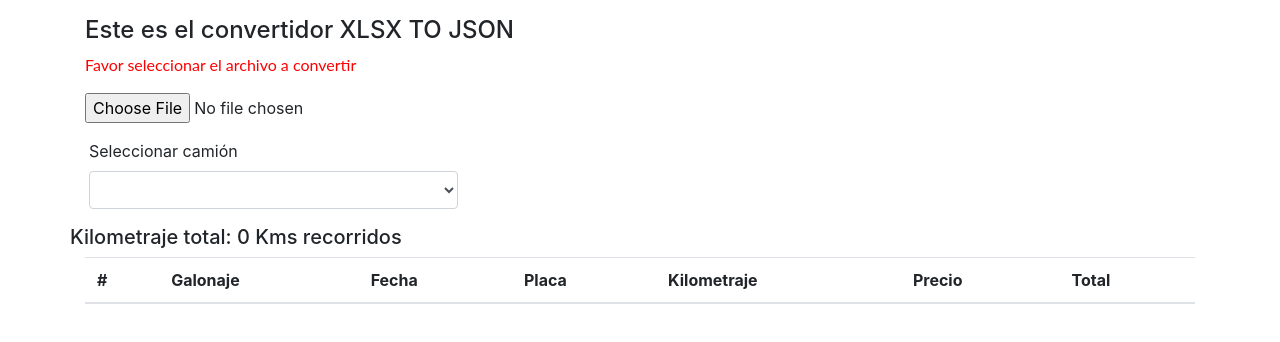
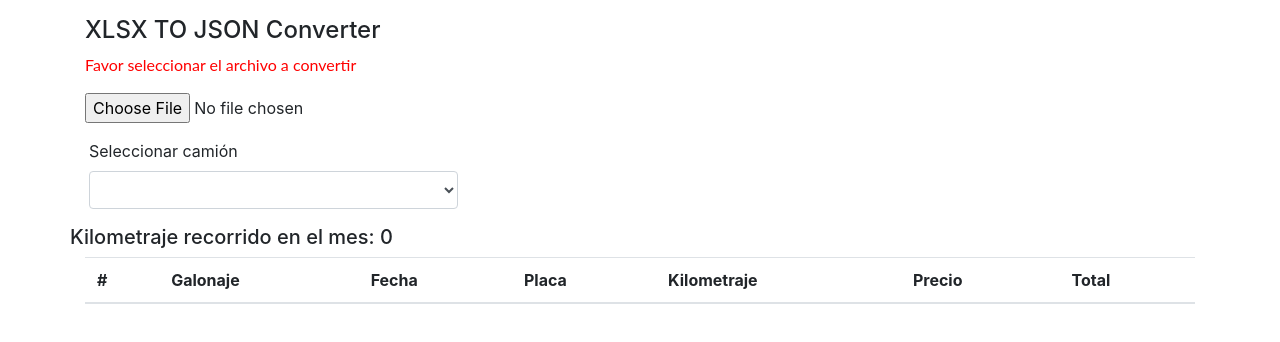
Before and after one commit to Jbenjaruiz/xlsx-to-json-shrqq3, an Angular app: page / in a window 1280 px wide. Shown: the top 342 px of the page. Built offline with nearby package versions, Linux system fonts and the light colour scheme.

Commit message:
2 files modified

```diff
--- a/src/app/app.component.html
+++ b/src/app/app.component.html
@@ -20,7 +20,7 @@
 
   <div class="row">
     <h5>
-      Kilometraje total: {{totalKms}}
+      Kilometraje recorrido en el mes: {{totalKms}}
     </h5>
 
   </div>
--- a/src/app/app.component.ts
+++ b/src/app/app.component.ts
@@ -7,7 +7,7 @@ import * as XLSX from "xlsx";
   styleUrls: ["./app.component.css"]
 })
 export class AppComponent {
-  name = "Este es el convertidor XLSX TO JSON ";
+  name = " XLSX TO JSON Converter";
   willDownload = false;
   listado: any[] = [];
   allItems: any[] = [];
@@ -15,7 +15,7 @@ export class AppComponent {
   cargasXCamion: any[] = [];
   camiones: any[] = [];
   placa: String;
-  totalKms: String = "0 Kms recorridos ";
+  totalKms: number = 0;
   constructor() {}
 
   onFileChange(ev) {
@@ -35,11 +35,7 @@ export class AppComponent {
       this.listado = jsonData["Fac. Enero 2021"];
       this.allItems = jsonData["Fac. Enero 2021"];
       const dataString = JSON.stringify(jsonData);
-      /*  document.getElementById("output").innerHTML = dataString
-        .slice(0, 300)
-        .concat("..."); */
       this.setDownload(dataString);
-      //this.generarCalculo("C913BQF");
       this.getTruckList();
     };
     reader.readAsBinaryString(file);
@@ -53,21 +49,48 @@ export class AppComponent {
     });
   }
 
+  /* TOTAL : " Q239.26 "
+FECHA: "21-Jan"
+GALONAJE: "13.680"
+KILOMETRAJE: "51315"
+No. VALE: "8075"
+PLACA: "C428BSM"
+PRECIO: "17.49" */
+
   generarCalculo() {
-    console.log("generar calculo por camion");
+    //console.log("generar calculo por camion");
     this.cargasXCamion = [];
     this.allItems.forEach(item => {
-      /* if (!this.camiones.includes(item["PLACA"])) {
-        this.camiones.push(item["PLACA"]);
-      } */
       if (this.placa == item["PLACA"]) {
         this.cargasXCamion.push(item);
-
-        console.log("camion:", item);
       }
     });
-    console.log("camiones:", this.camiones);
+    console.log("items:", this.cargasXCamion);
     this.listado = this.cargasXCamion;
+    this.calcularKilometraje(this.cargasXCamion);
+    this.calcularGalonaje(this.cargasXCamion);
+  }
+
+  calcularKilometraje(items: any) {
+    let maxKm: number;
+    let minKm: number;
+    let kilometros: any[] = [];
+    items.forEach(element => {
+      kilometros.push(element["KILOMETRAJE"]);
+    });
+    maxKm = Math.max(...kilometros);
+    minKm = Math.min(...kilometros);
+    this.totalKms = maxKm - minKm;
+  }
+
+  calcularGalonaje(items) {
+    let totalGalones: number = 0.0;
+    let galones: any[] = [];
+    items.forEach(element => {
+      totalGalones = totalGalones + parseFloat(element["GALONAJE"]);
+    });
+
+    console.log("total galones", totalGalones);
   }
 
   setDownload(data) {
```
